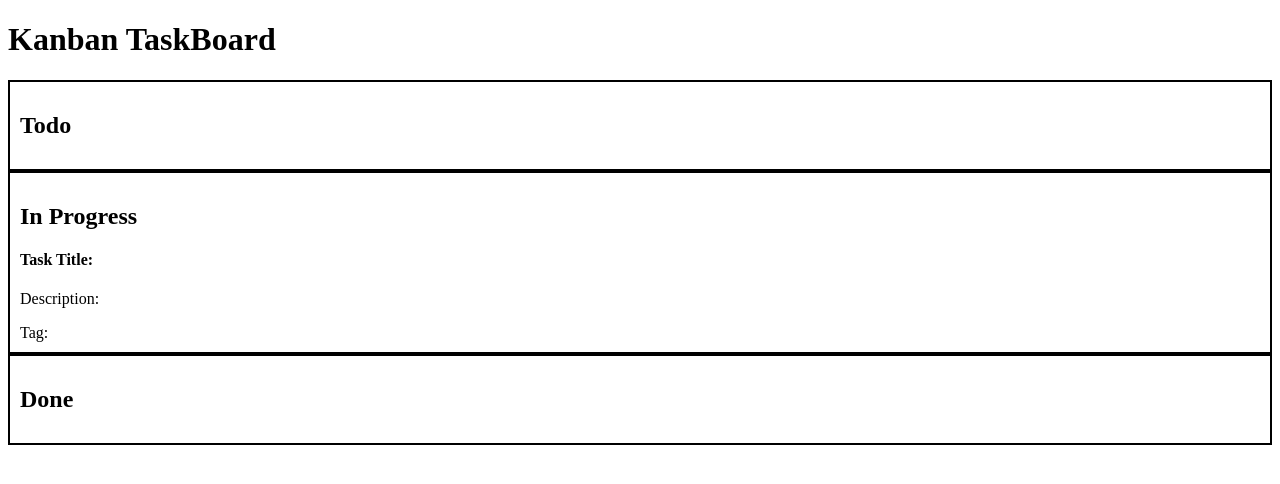
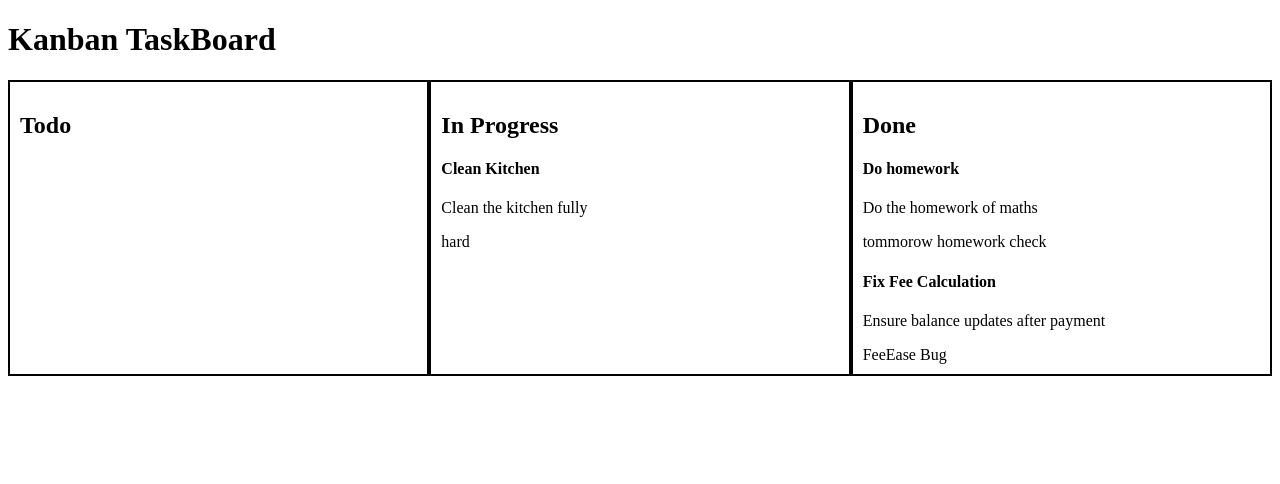
Before and after one commit to Ahtisham-1/KANBAN-TASKBOARD-REACT, a React (Vite) app: page / in a window 1280 px wide. Shown: the top 484 px of the page. Built offline with nearby package versions, Linux system fonts and the light colour scheme.

Commit message:
Created Taskcard component and rendered it on the display

```diff
--- a/src/App.tsx
+++ b/src/App.tsx
@@ -4,17 +4,32 @@ function App() {
   return (
     <>
       <h1>Kanban TaskBoard</h1>
-
+      <main>
         <div className="columnDivs">
           <h2>Todo</h2>
         </div>
         <div className="columnDivs">
           <h2>In Progress</h2>
-        <TaskCard />
+          <TaskCard
+            title="Clean Kitchen"
+            description="Clean the kitchen fully"
+            tag="hard"
+          />
         </div>
         <div className="columnDivs">
           <h2>Done</h2>
+          <TaskCard
+            title="Do homework"
+            description="Do the homework of maths"
+            tag="tommorow homework check"
+          />
+          <TaskCard
+            title="Fix Fee Calculation"
+            description="Ensure balance updates after payment"
+            tag="FeeEase Bug"
+          />
         </div>
+      </main>
     </>
   );
 }
--- a/src/components/TaskCard.tsx
+++ b/src/components/TaskCard.tsx
@@ -1,9 +1,15 @@
-function TaskCard() {
+interface TaskCardProps {
+  title: string;
+  description: string;
+  tag: string;
+}
+
+function TaskCard({ title, description, tag }: TaskCardProps) {
   return (
     <div>
-     <h4>Task Title:</h4>
-     <p>Description:</p>
-     <span>Tag:</span>
+      <h4>{title}</h4>
+      <p>{description}</p>
+      <span>{tag}</span>
     </div>
   );
 }
--- a/src/index.css
+++ b/src/index.css
@@ -1,4 +1,10 @@
 .columnDivs{
     border: 2px solid;
     padding: 10px;
+    width: 100%;
 }
+main{
+    max-width: 100vw;
+    display: flex;
+    justify-content: center;
+}
```
Lines whose indentation alone changed are shown as unchanged.
